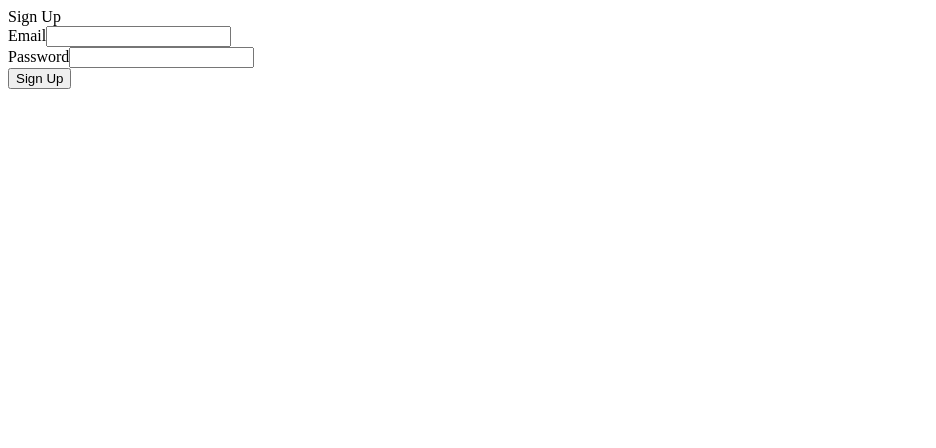
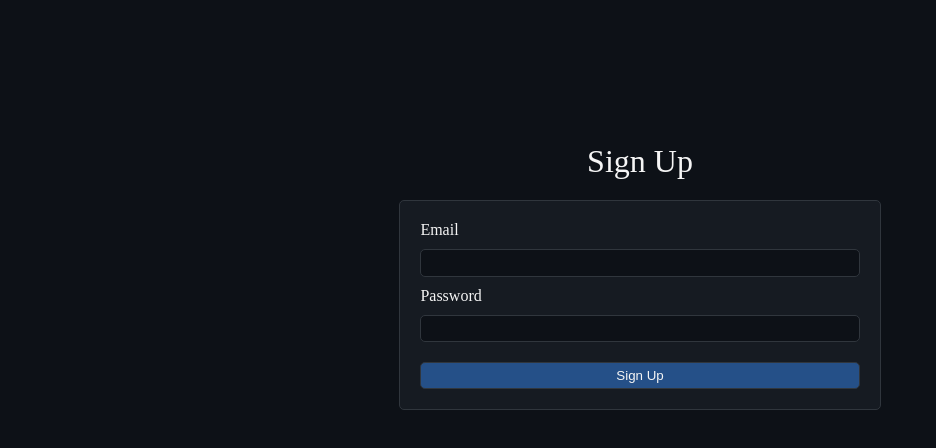
Before and after one commit to mmertune-deprecated-projects/Tech-Reddit, a React (Create React App) app: page /auth in a window 1280 px wide. Shown: the top 448 px of the page, without its empty margins (0-936 px from the left). Built offline with nearby package versions, Linux system fonts and the light colour scheme.

Commit message:
add styles and format to sign-up page
CSS style were added to the sign-up page. Theme colors were added as variables to the index.css stylesheet. The Title and form were restructured to support CSS Grid and the elements within the form were modified to support CSS Flexbox.

```diff
--- a/src/index.css
+++ b/src/index.css
@@ -1,4 +1,12 @@
-/* * {
+:root {
+  --dark-blue: #0d1117;
+  --dark-navy: #161b22;
+  --dark-grey: #30363d;
+  --light-purple: #6e5494;
+  --cool-blue: #255088;
+  --soft-white: #f5f5f5;
+}
+* {
   margin: 0;
   padding: 0;
   box-sizing: border-box;
@@ -14,4 +22,4 @@ body {
 #root {
   width: 100%;
   height: 100%;
-} */
+}
--- a/src/pages/authPage/AuthPage.js
+++ b/src/pages/authPage/AuthPage.js
@@ -13,11 +13,12 @@ function AuthPage() {
 
   return (
     <div className={classes.main_container}>
-      <form className={classes.form}>
-        <span className={classes.title}>{isLogin ? "Login" : "Sign Up"}</span>
+      <h1 className={classes.title}>{isLogin ? "Login" : "Sign Up"}</h1>
+      <form className={`${classes.form} ${classes.box_curve}`}>
         <div className={classes.email_container}>
           <label className={classes.label}>Email</label>
           <input
+            className={`${classes.box_curve}`}
             type="email"
             onChange={(e) => setEmail(e.target.value)}
             value={email}
@@ -26,15 +27,19 @@ function AuthPage() {
         <div className={classes.email_container}>
           <label className={classes.label}>Password</label>
           <input
+            className={`${classes.box_curve}`}
             type="password"
             onChange={(e) => setPassword(e.target.value)}
             value={password}
           />
-        </div>
+        </div>{" "}
+        <button
+          className={`${classes.toggler} ${classes.box_curve}`}
+          onClick={toggleHandler}
+        >
+          {isLogin ? "Login" : "Sign Up"}
+        </button>
       </form>
-      <button className={classes.toggler} onClick={toggleHandler}>
-        {isLogin ? "Login" : "Sign Up"}
-      </button>
     </div>
   );
 }
--- a/src/pages/authPage/AuthPage.module.css
+++ b/src/pages/authPage/AuthPage.module.css
@@ -1,28 +1,61 @@
-/* body {
-  height: 80%;
+/*
+--dark-blue: #0d1117;
+--dark-navy: #161b22;
+--dark-grey: #333;
+--light-purple: #6e5494;
+--cool-blue: #4078c0;
+--soft-white: #f5f5f5;
+*/
+
+
+.main_container {
+  display: grid;
+  width: 100%;
+  height: 100%;
+  grid-gap: 20px;
+  grid-template-rows: 1fr repeat(2, auto) 3fr;
+  grid-template-areas:
+    ".  .....  ."
+    ".  title  ."
+    ".  form   ."
+    ".  .....  .";
+    background-color: var(--dark-blue);
 }
-.main_container {
-  width: 40%;
+.title {
+  grid-area: title;
   margin: 0 auto;
+  color: var(--soft-white);
+  font-weight: 100;
+}
+.form {
+  grid-area: form;
   display: flex;
   flex-direction: column;
-  align-items: center;
-  justify-content: center;
-  text-align: center;
-  background-color: antiquewhite;
-  padding: 15px;
-}
-.form {
-  display: flex;
-  flex-direction: column;
-}
-.title {
-  margin-bottom: 20px;
+  width: 80%;
+  margin: 0 auto;
+  padding: 20px;
+  background-color: var(--dark-navy);
 }
 .email_container {
-  align-self: flex-end;
   margin-bottom: 10px;
 }
+.label{
+  color: var(--soft-white);
+}
+.email_container input {
+  width: 100%;
+  height: 1.7rem;
+  background-color: var(--dark-blue);
+  margin-top: 10px;
+}
 .toggler {
-  margin-top: 20px;
-} */
+  margin-top: 10px;
+  height: 1.7rem;
+  border: solid black 1px;
+  background-color: var(--cool-blue);
+  color: var(--soft-white);
+}
+.box_curve {
+  border-radius: 5px;
+  border: solid var(--dark-grey) 1px;
+}
```
